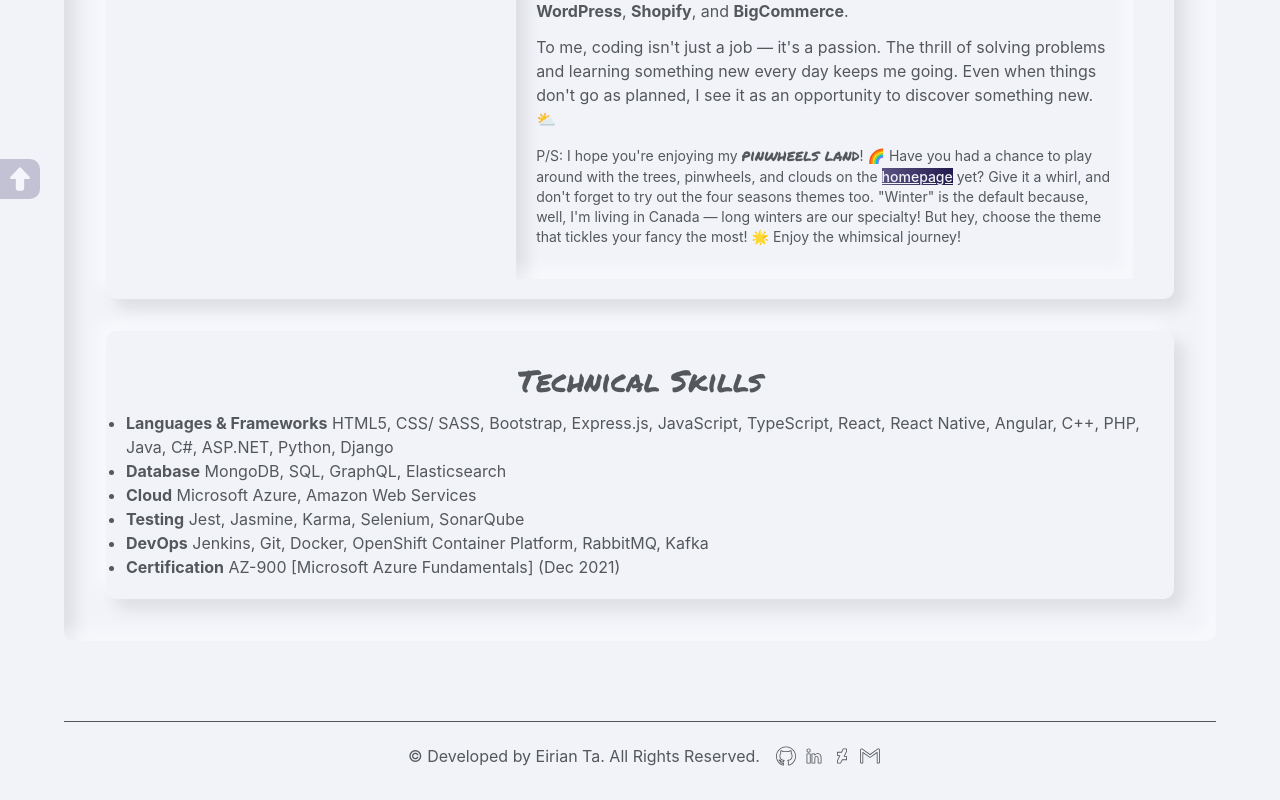
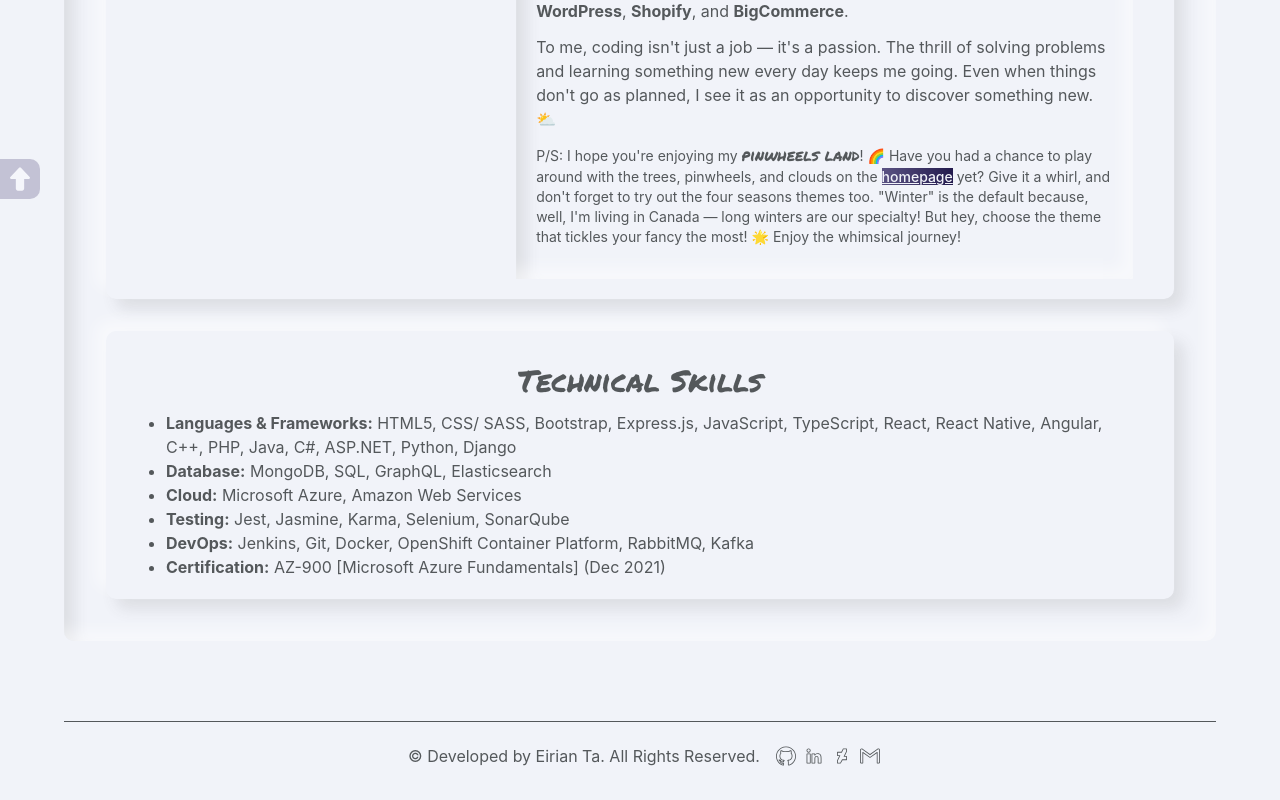
Before and after one commit to Eirian-Ta/pinwheels-portfolio, a Next.js app: page /about in a window 1280 px wide. Shown: the part 521-1321 px from the top of the page. Built offline with nearby package versions, Linux system fonts and the light colour scheme.

Commit message:
Fix Styling for technical skills section

```diff
--- a/app/about/page.tsx
+++ b/app/about/page.tsx
@@ -70,17 +70,17 @@
             </div>
           </section>
           <section
-            className={`${styles.stackContainer} flex justify-evenly flex-wrap m-8 p-5`}
+            className={`${styles.stackContainer} flex justify-evenly flex-wrap m-3 p-2 md:m-8 md:p-5`}
           >
             <h2
               className={`m-3 text-3xl ${permanent_marker.className} antialiased`}
             >
               {aboutData.techStackTitle}
             </h2>
-            <ul className={`${styles.techSkills}`}>
+            <ul className={`${styles.techSkills} mr-4`}>
               {aboutData.techStack.map((skillSet) => (
                 <li key={skillSet.key}>
-                  <span className="font-bold">{skillSet.title}</span>{" "}
+                  <span className="font-bold">{skillSet.title}:</span>{" "}
                   {skillSet.skills}
                 </li>
               ))}
--- a/app/ui/about.module.css
+++ b/app/ui/about.module.css
@@ -50,6 +50,7 @@
 .techSkills {
   list-style: unset;
   text-align: left;
+  padding: revert !important;
 }
 
 @keyframes bounceInDown {
```
